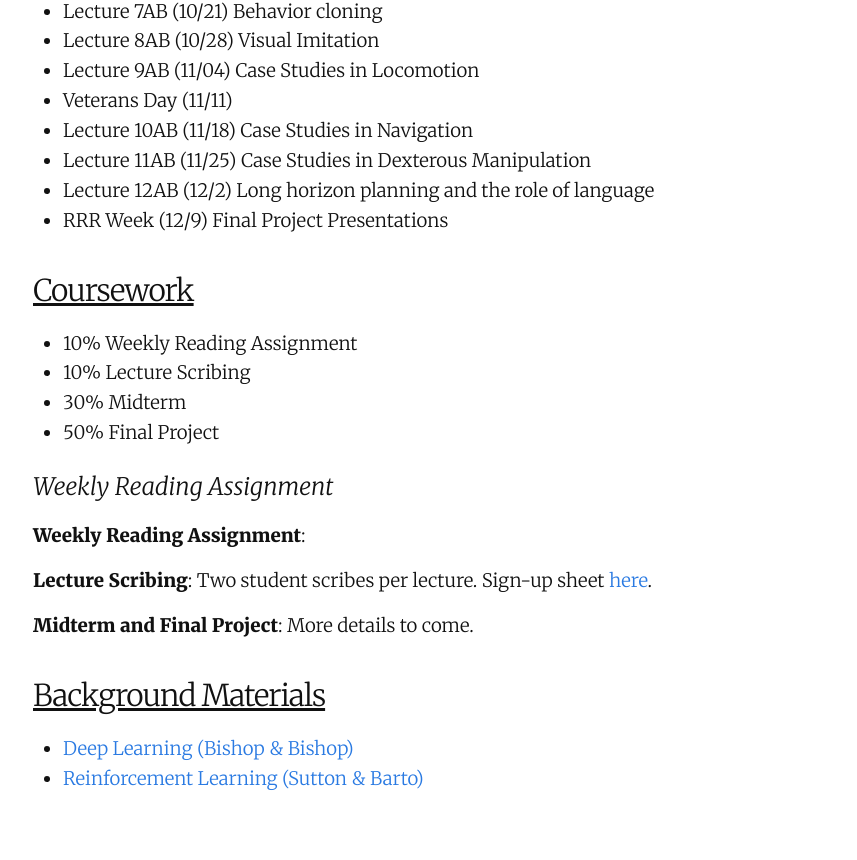
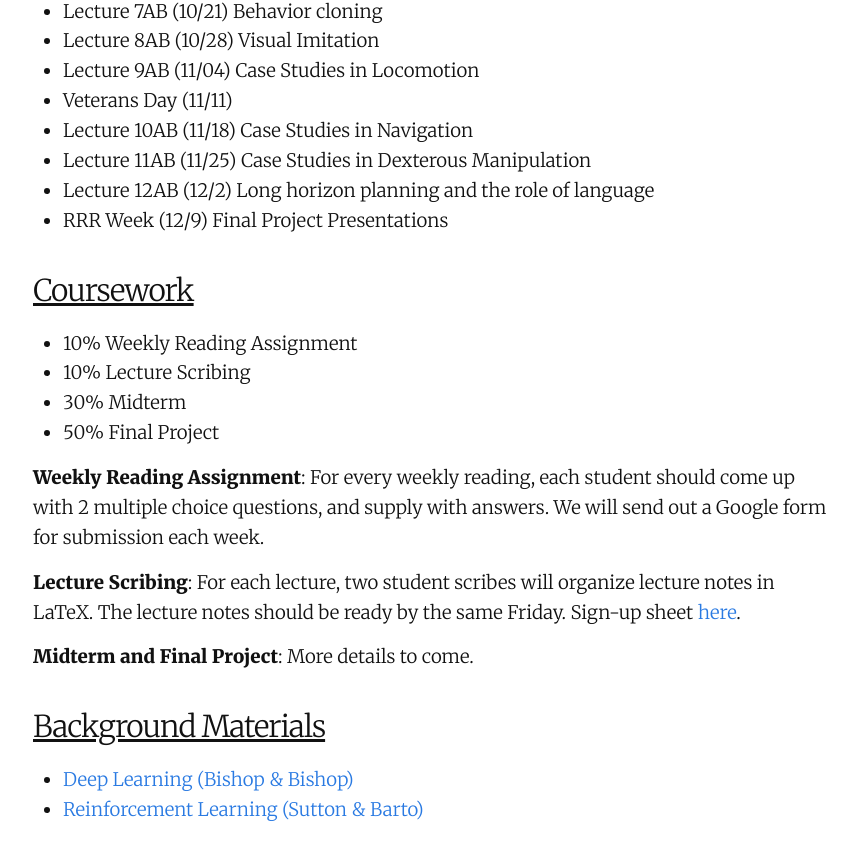
Before and after one commit to robots-that-learn/robots-that-learn.github.io, a Jekyll site: the page built from index.md, in a window 1280 px wide and 900 px high, scrolled down 1912 px. Shown: the top 860 px of the window, without its empty margins (207-1064 px from the left). Built offline with Jekyll 4.4.1, drawn with Linux system fonts in a browser that asks for light colours; our own code applies the rules of GitHub Pages for plain Markdown files.

Commit message:
updated coursework details

```diff
--- a/index.md
+++ b/index.md
@@ -77,11 +77,9 @@ The following schedule is a tentative assignment and will evolve in real time. W
 - 30% Midterm
 - 50% Final Project
 
-### Weekly Reading Assignment
+**Weekly Reading Assignment**: For every weekly reading, each student should come up with 2 multiple choice questions, and supply with answers. We will send out a Google form for submission each week.
 
-**Weekly Reading Assignment**:
-
-**Lecture Scribing**: Two student scribes per lecture. Sign-up sheet [here](https://docs.google.com/spreadsheets/d/1TQzGYdRPp4Wtx0MXxJ19brMyj-wWIv6f1JznIZG42Lk/edit?usp=sharing).
+**Lecture Scribing**: For each lecture, two student scribes will organize lecture notes in LaTeX. The lecture notes should be ready by the same Friday. Sign-up sheet [here](https://docs.google.com/spreadsheets/d/1TQzGYdRPp4Wtx0MXxJ19brMyj-wWIv6f1JznIZG42Lk/edit?usp=sharing).
 
 **Midterm and Final Project**: More details to come.
 
```
